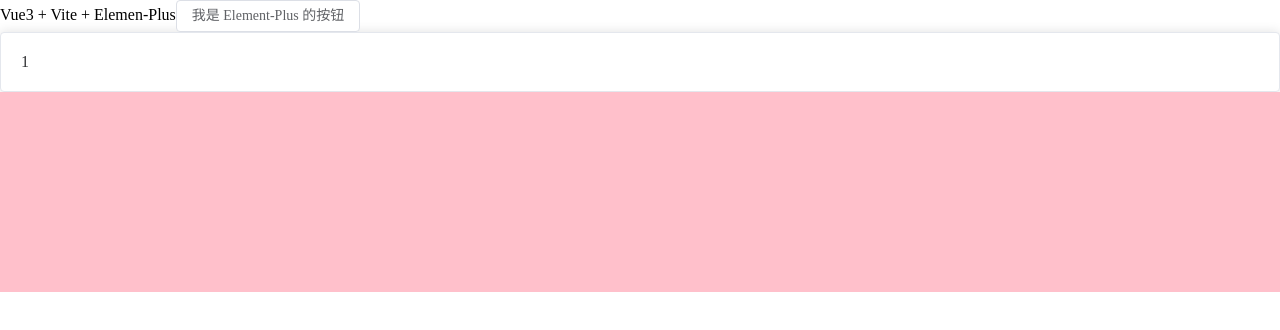
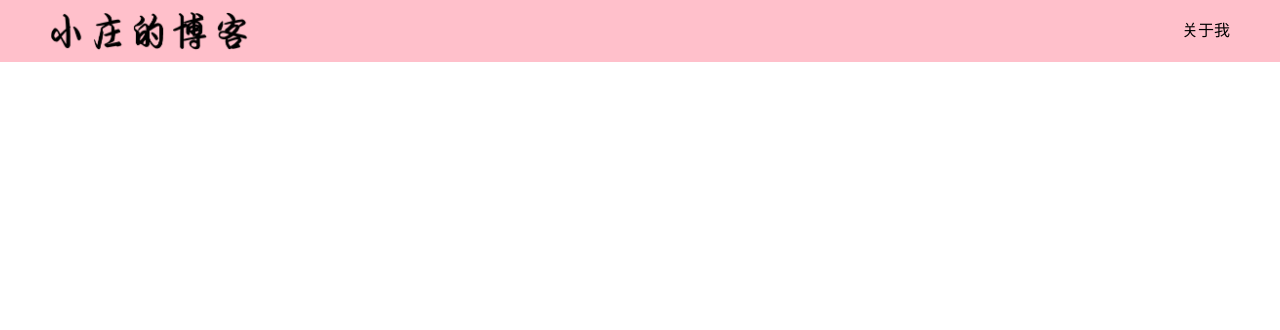
Before and after one commit to sheng1998/blog, a Vue app: page / in a window 1280 px wide. Shown: the top 330 px of the page. Built offline with nearby package versions, Linux system fonts and the light colour scheme.

Commit message:
feat: 公共页面头部布局简单实现

```diff
--- a/package.json
+++ b/package.json
@@ -3,7 +3,7 @@
   "private": true,
   "version": "0.0.0",
   "description": "A Vue3 + Vite2 + Element-Plus2 project",
-  "author": "sheng <18475140601@163.com>",
+  "author": "sheng <zeguwx@163.com>",
   "scripts": {
     "lint": "eslint src --ext .js,.jsx,.ts,.tsx,.vue",
     "lint:fix": "eslint src --fix --ext .js,.jsx,.ts,.tsx,.vue",
--- a/src/App.vue
+++ b/src/App.vue
@@ -1,25 +1,8 @@
 <template>
-  <div id="app">
-    <span>Vue3 + Vite + Elemen-Plus</span>
-    <el-button>我是 Element-Plus 的按钮</el-button>
-    <el-card>
-      {{ message }}
-    </el-card>
-    <div class="footer"></div>
-  </div>
+  <header-bar></header-bar>
 </template>
 
 <script setup lang="ts">
-const message = ref<number | string>(1);
-console.log(message.value);
+import HeaderBar from './views/layout/header_bar.vue';
+
 </script>
-
-<style lang="scss">
-#app {
-  .footer {
-    width: 100%;
-    height: 200px;
-    background-color: pink;
-  }
-}
-</style>
--- a/src/assets/css/global.scss
+++ b/src/assets/css/global.scss
@@ -39,3 +39,7 @@
   -webkit-line-clamp: 3;
   overflow: hidden;
 }
+
+ul, li {
+  list-style: none ;
+}
--- a/src/components.d.ts
+++ b/src/components.d.ts
@@ -5,8 +5,7 @@ import '@vue/runtime-core'
 
 declare module '@vue/runtime-core' {
   export interface GlobalComponents {
-    ElButton: typeof import('element-plus/es')['ElButton']
-    ElCard: typeof import('element-plus/es')['ElCard']
+    ElPopover: typeof import('element-plus/es')['ElPopover']
   }
 }
 
--- /dev/null
+++ b/src/views/layout/header_bar.vue
@@ -0,0 +1,90 @@
+<template>
+  <div class="header-bar">
+    <div class="logo-container">
+      <img class="logo" src="@/assets/img/logo.png" alt="logo" data-explain="图片来源：https://www.qt86.com/">
+    </div>
+    <ul class="navbar-header-right flex-vertical-center">
+      <li>
+        <el-popover :width="300">
+          <template #reference>
+            关于我
+          </template>
+          <template #default>
+            <ul class="about-me">
+              <ol>
+                <span class="label">email: </span>
+                <strong>zeguwx@163.com</strong>
+              </ol>
+              <ol>
+                <span class="label">QQ-email: </span>
+                <strong>2642336565@qq.com</strong>
+              </ol>
+              <ol>
+                <span class="label">QQ: </span>
+                <strong>2642336565</strong>
+              </ol>
+              <ol>
+                <div>
+                  <span class="label">wechat: </span>
+                  <strong>sheng_1998z</strong>
+                </div>
+                <img class="wechat-QR" src="@/assets/img/wechat-QR-code.jpg" alt="微信二维码">
+              </ol>
+            </ul>
+          </template>
+        </el-popover>
+      </li>
+    </ul>
+  </div>
+</template>
+
+<script lang="ts" setup>
+defineProps({
+  height: {
+    type: Number,
+    default: 62,
+  },
+});
+</script>
+
+<style lang="scss" scoped>
+.header-bar {
+  width: 100%;
+  height: calc(v-bind(height) * 1px);
+  padding: 0 30px;
+  background-color: pink;
+  .logo-container {
+    display: inline-block;
+    height: 100%;
+    padding: 10px 20px;
+    .logo {
+      height: 100%;
+      object-fit: cover;
+    }
+  }
+  .navbar-header-right {
+    height: 100%;
+    padding: 10px 20px;
+    float: right;
+    & > li {
+      float: left;
+      cursor: pointer;
+      & + li {
+        margin-left: 16px;
+      }
+    }
+  }
+}
+.about-me {
+  font-size: 16px;
+  ol {
+    line-height: 30px;
+  }
+  .wechat-QR {
+    width: 200px;
+    margin-top: 5px;
+    height: auto;
+    border-radius: 10px;
+  }
+}
+</style>
```
Also changed, not shown: src/assets/img/logo.png (added), src/assets/img/wechat-QR-code.jpg (added).
